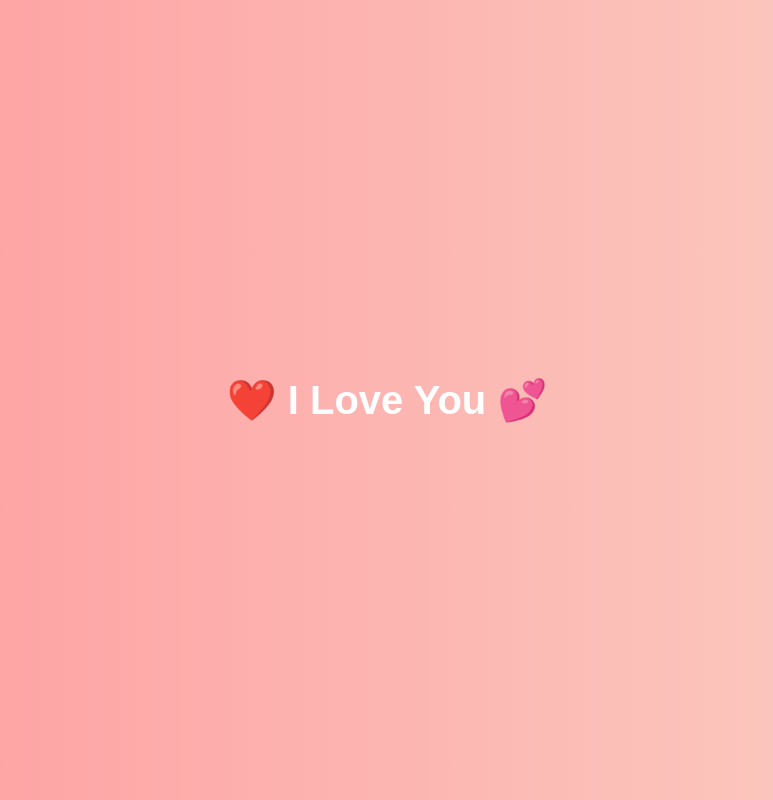
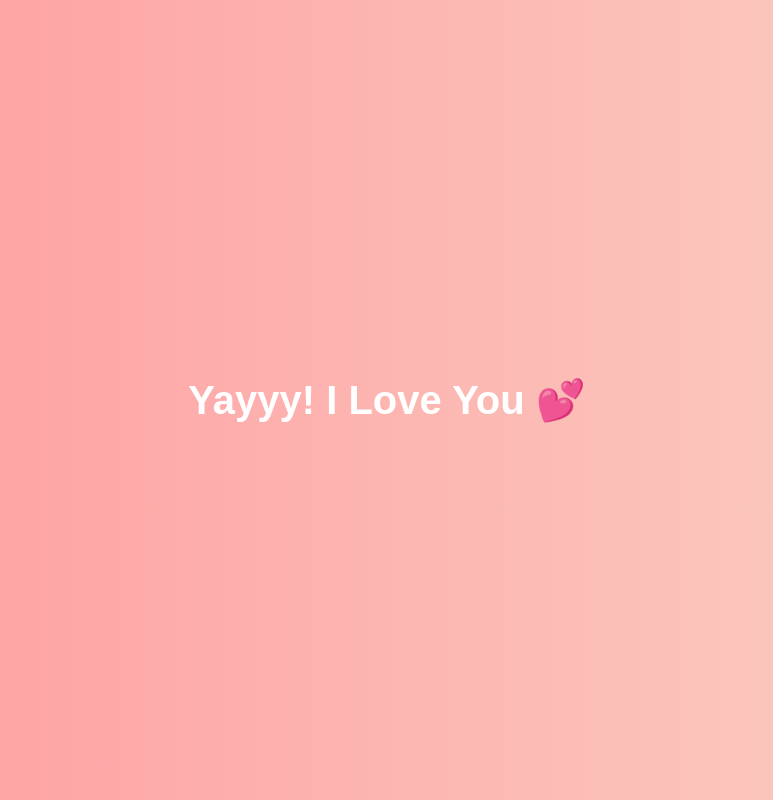
Before and after one commit to LakshmiVanitha/valentine, a plain HTML site: page index.html in a window 1280 px wide. Both pictures are taken after a click on the button "Yes 💖". Shown: the whole page, without its empty margins (253-1026 px from the left). Drawn offline with Linux system fonts and the light colour scheme.

Commit message:
Update index.html

```diff
--- a/index.html
+++ b/index.html
@@ -15,7 +15,7 @@
       flex-direction: column;
     }
 
-    h1 {
+    h4 {
       font-size: 40px;
       color: white;
     }
@@ -51,7 +51,7 @@
 
   <script>
     function yesClick() {
-      document.body.innerHTML = "<h1>❤️ I Love You 💕</h1>";
+      document.body.innerHTML = "<h4>Yayyy! I Love You 💕</h4>";
     }
 
     function moveNo() {
```
